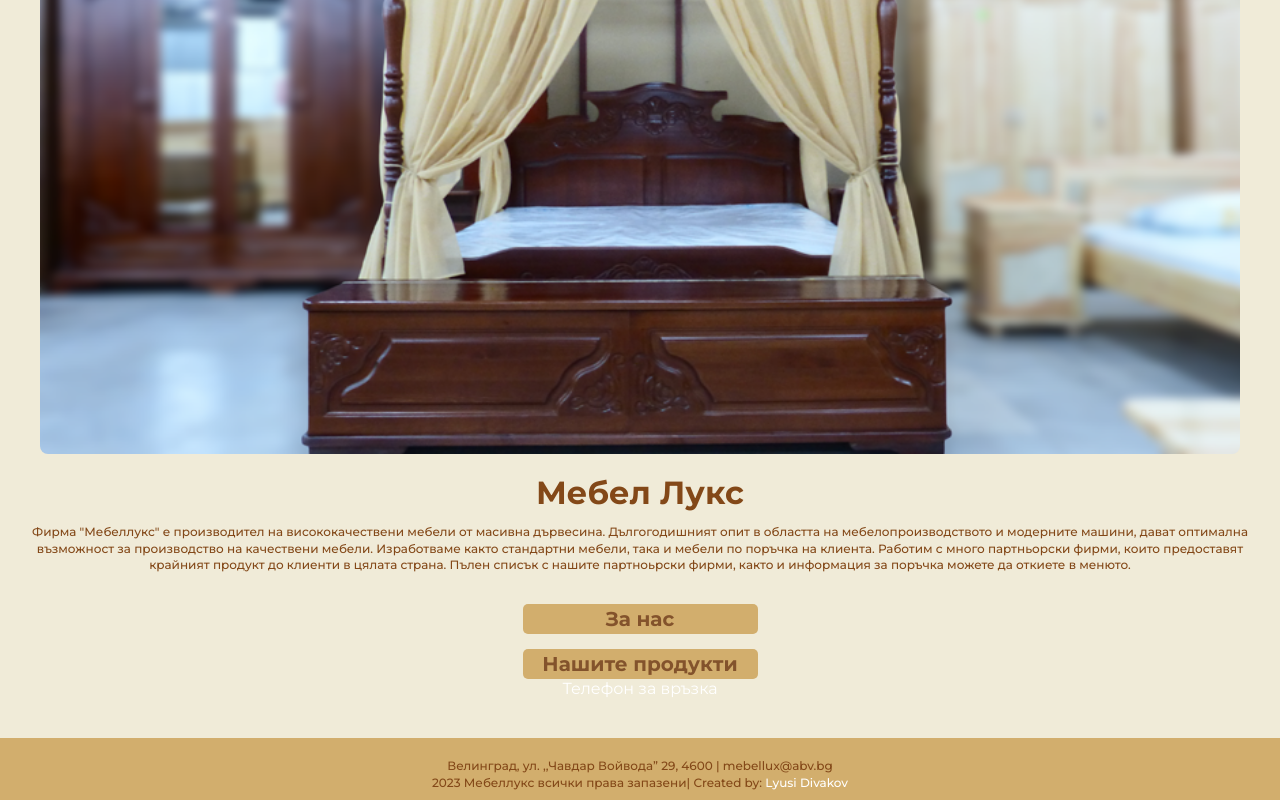
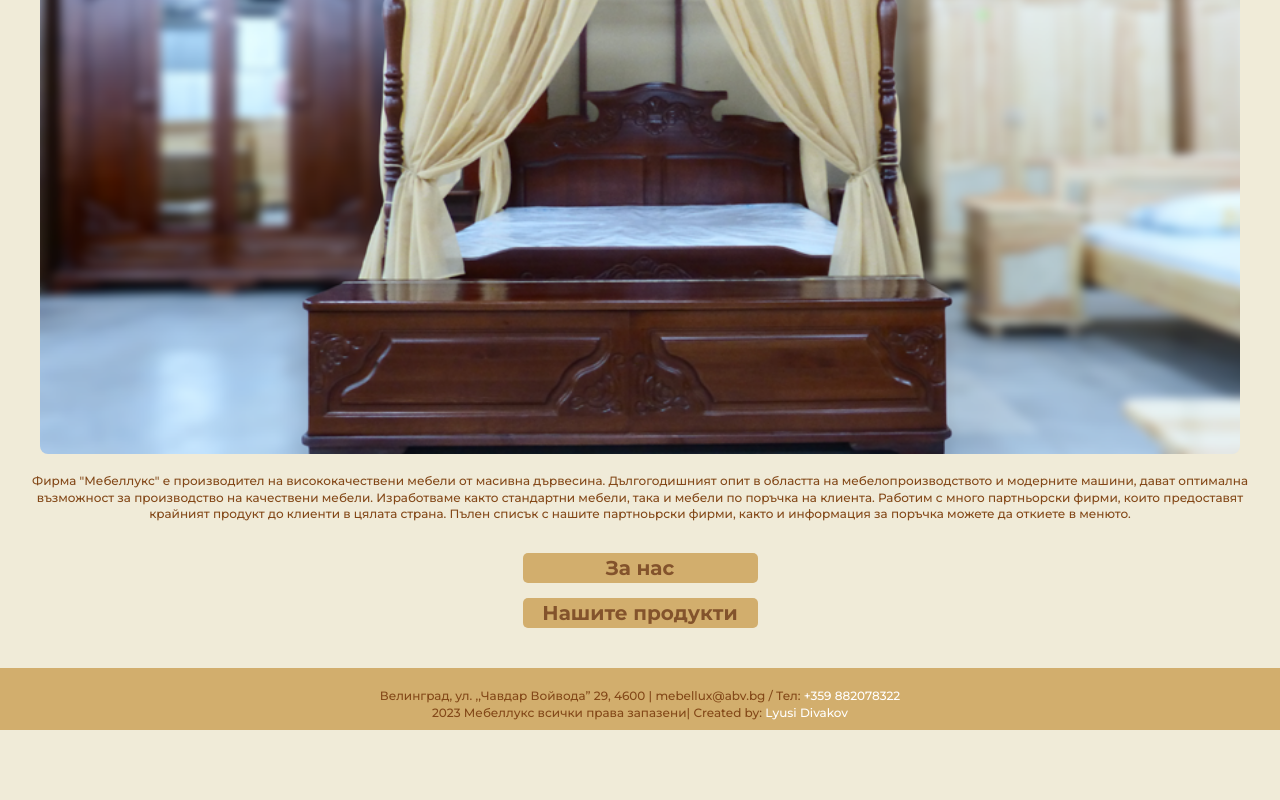
Before and after one commit to DivakovDev/MebelLux-Site, a React (Vite) app in the folder mebel-lux/: page / in a window 1280 px wide. Shown: the part 308-1108 px from the top of the page. After the commit the page ends 1038 px from the top, so only its background shows below. Built offline with nearby package versions, Linux system fonts and the light colour scheme; a web font is replaced by a local one.

Commit message:
update footer.jsx, main.jsx and navigation.jsx

```diff
--- a/mebel-lux/components/footer.jsx
+++ b/mebel-lux/components/footer.jsx
@@ -2,7 +2,7 @@ function Footer(){
 return(
     <>
     <footer>
-        <p>Велинград, ул. ,,Чавдар Войвода” 29, 4600 | mebellux@abv.bg</p>
+        <p>Велинград, ул. ,,Чавдар Войвода” 29, 4600 | mebellux@abv.bg / Тел:<a href="tel:+359 882078322" className="cta-btn"> +359 882078322</a></p>
         <p>2023 Мебеллукс всички права запазени| Created by: <span>Lyusi Divakov</span></p>
     </footer>
     </>
--- a/mebel-lux/components/main.jsx
+++ b/mebel-lux/components/main.jsx
@@ -8,7 +8,6 @@ function Main() {
 
         <div className="columns half">
           <div className="col left">
-            <h3>Мебел Лукс</h3>
 
             <p>
               Фирма "Мебеллукс" е производител на висококачествени мебели от
@@ -22,11 +21,8 @@ function Main() {
             </p>
           </div>
           <div className="info">
-           <a>За нас</a>
+           <a href="Products">За нас</a>
            <a>Нашите продукти</a>
-          </div>
-          <div className="info-2">
-            <a href="tel:+359 882078322" className="cta-btn">Телефон за връзка</a>
           </div>
         </div>
       </main>
--- a/mebel-lux/components/navigation.jsx
+++ b/mebel-lux/components/navigation.jsx
@@ -36,7 +36,7 @@ function NavigationBar() {
             <a href="../pages/Home.jsx">Начало</a>
           </li>
           <li>
-            <a href="./pages/Products.jsx">Продукти</a>
+            <a id="product-btn" href="#">Продукти</a>
           </li>
           <li>
             <a href="#">За Компанията</a>
@@ -45,7 +45,7 @@ function NavigationBar() {
             <a href="#">Контакти</a>
           </li>
         </ul>
-        <p>
+        <p className="nav-info">
           Добре дошли в МебелЛукс, разгърнете своята креативност и
           майсторство, като разгледате нашите продукти и изпратите{" "}
           <a className="ask" href="#">запитване</a>!
```
